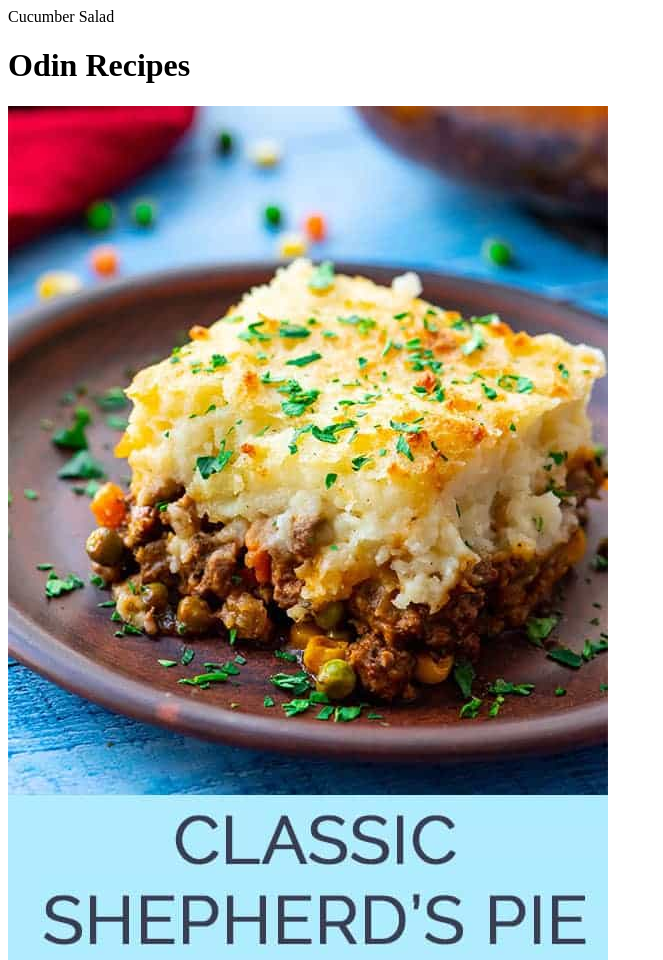
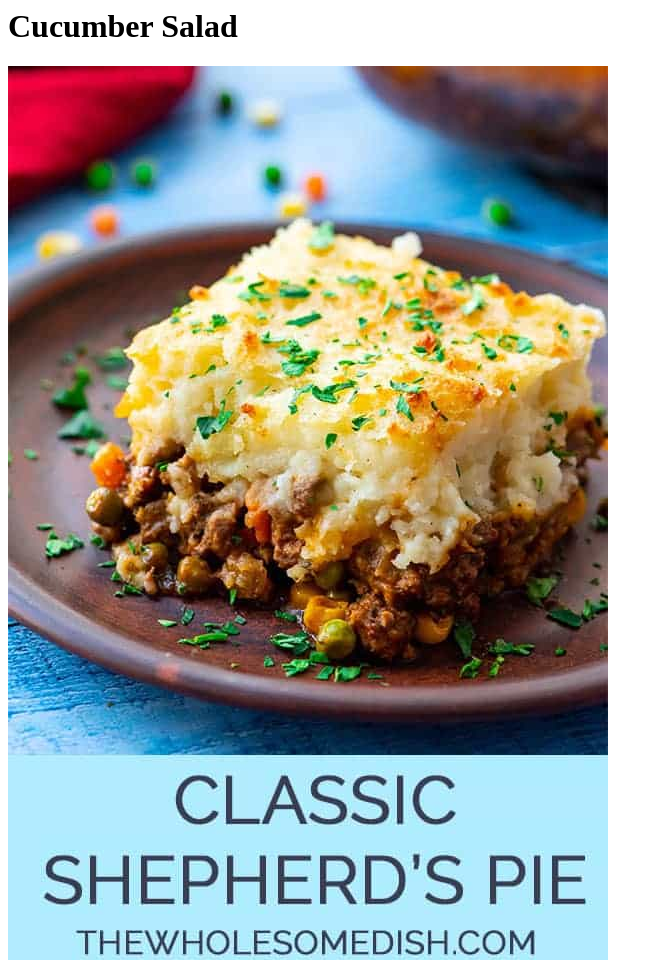
Before and after one commit to tylerwrites/odin-recipes, a plain HTML site: page recipes/shepherdspie.html in a window 1280 px wide. Shown: the top 960 px of the page, without its empty margins (0-663 px from the left). Drawn offline with Linux system fonts and the light colour scheme.

Commit message:
Add .html and update website heading

```diff
--- a/recipes/shepherdspie.html
+++ b/recipes/shepherdspie.html
@@ -1,5 +1,4 @@
-<hi>Cucumber Salad</hi>
-<h1>Odin Recipes</h1>
+<h1>Cucumber Salad</h1>
 <img src="shepherdspie.jpg" alt="Shepherd's pie">
 <h2>This is an image of shepherd's pie</h2>
     <body>This could be what you make! With some hard work, following this list, and determination, you'll be there!</body>
```
Also changed, not shown: recipes/cucumbersalad.html (+0 -1 lines), recipes/tunamelt.html (+0 -1 lines).
